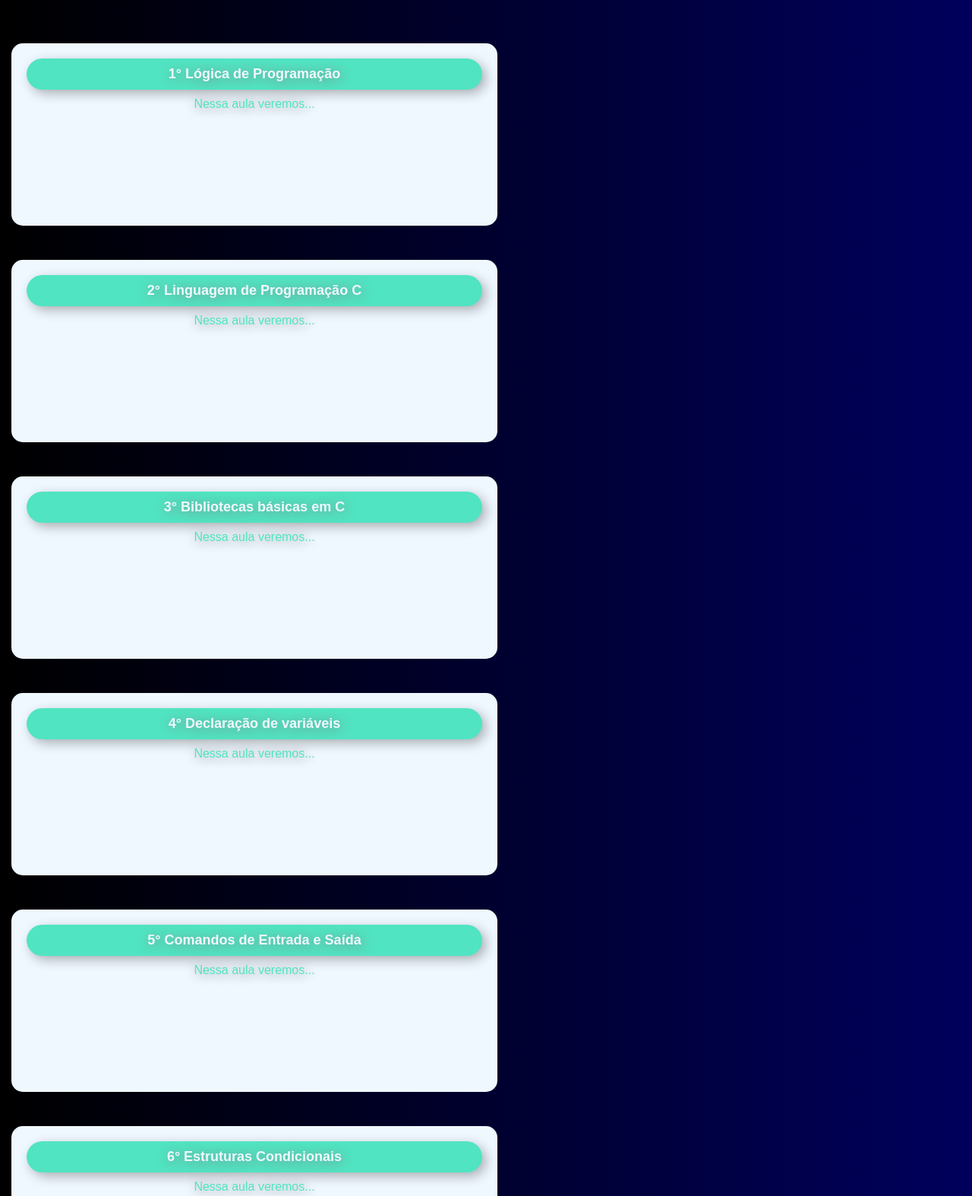
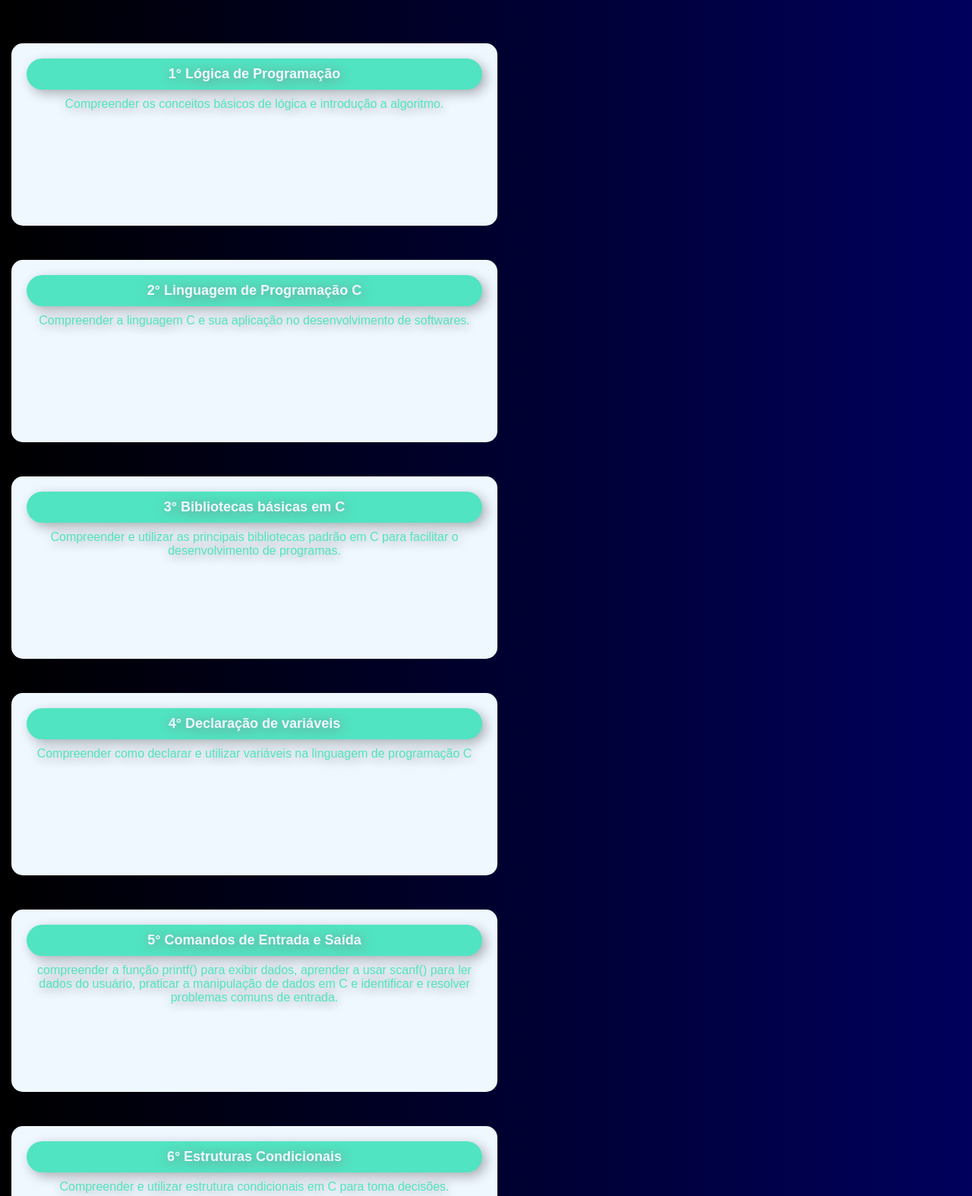
Before and after one commit to Quartelf/Fava-Education, a plain HTML site: page index.html in a window 1280 px wide. Shown: the part 560-2134 px from the top of the page at 76% size. Drawn offline with Linux system fonts and the light colour scheme.

Commit message:
Descricao aulas cards

```diff
--- a/index.html
+++ b/index.html
@@ -44,30 +44,30 @@
     <div class="card-container">
         <div class="card">
             <div class="header"><a href="card1.html">1° Lógica de Programação</a></div>
-            <div class="content">Nessa aula veremos...</div>
+            <div class="content">Compreender os conceitos básicos de lógica e introdução a algoritmo.</div>
         </div>
 
         <div class="card">
             <div class="header"><a href="card2.html">2° Linguagem de Programação C</a></div>
-            <div class="content">Nessa aula veremos...</div>
+            <div class="content">Compreender a linguagem C e sua aplicação no desenvolvimento de softwares.</div>
         </div>
 
         <div class="card">
             <div class="header"><a href="card3.html">3° Bibliotecas básicas em C</a></div>
-            <div class="content">Nessa aula veremos...</div>
+            <div class="content">Compreender e utilizar as principais bibliotecas padrão em C para facilitar o desenvolvimento de programas.</div>
         </div>
 
         <div class="card">
             <div class="header"><a href="card4.html">4° Declaração de variáveis</a></div>
-            <div class="content">Nessa aula veremos...</div>
+            <div class="content">Compreender como declarar e utilizar variáveis na linguagem de programação C</div>
         </div>
         <div class="card">
             <div class="header"><a href="card5.html">5° Comandos de Entrada e Saída</a></div>
-            <div class="content">Nessa aula veremos...</div>
+            <div class="content">compreender a função printf() para exibir dados, aprender a usar scanf() para ler dados do usuário, praticar a manipulação de dados em C e identificar e resolver problemas comuns de entrada.</div>
         </div>
         <div class="card">
             <div class="header"><a href="card6.html">6° Estruturas Condicionais</a></div>
-            <div class="content">Nessa aula veremos...</div>
+            <div class="content">Compreender e utilizar estrutura condicionais em C para toma decisões.</div>
         </div>
     </div>
 
```
